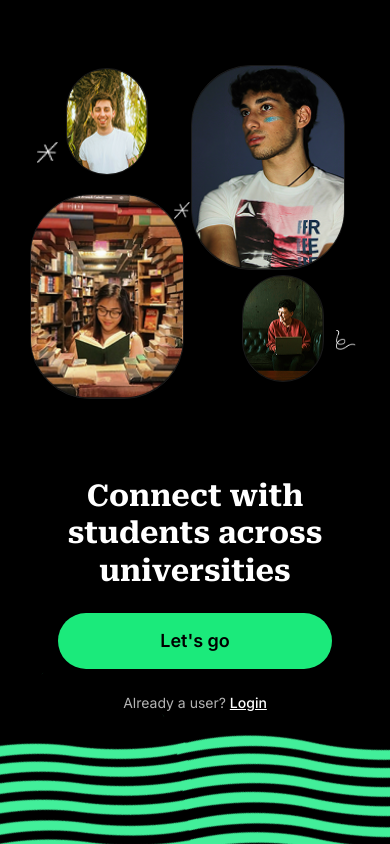
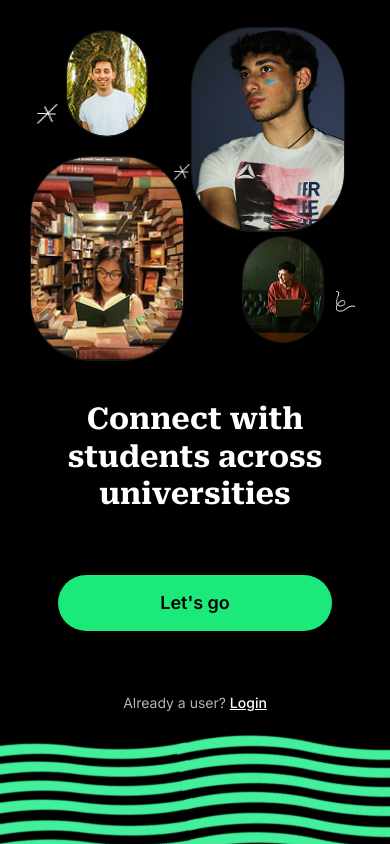
Before and after one commit to swapnilgupta14/citadel-web-fe, a React (Vite) app: page /connect in a window 390 px wide. Built offline with nearby package versions, Linux system fonts and the light colour scheme; no server answers.

Commit message:
style: update layout properties in ConnectPage for improved responsiveness and visual consistency

```diff
--- a/src/pages/ConnectPage.tsx
+++ b/src/pages/ConnectPage.tsx
@@ -13,7 +13,7 @@ export const ConnectPage = ({ onContinue }: ConnectPageProps) => {
   return (
     <div className="relative flex h-full flex-col bg-background overflow-hidden">
       <div className="flex flex-col flex-1 relative z-10 min-h-0 pb-4">
-        <div className="flex-1 flex items-center justify-center relative px-4 py-4 min-h-0">
+        <div className="min-h-[22rem] flex items-center justify-center relative px-4 py-4">
           <ImageGrid
             initial={{ opacity: 0, scale: 0.9 }}
             animate={{ opacity: 1, scale: 1 }}
@@ -22,7 +22,7 @@ export const ConnectPage = ({ onContinue }: ConnectPageProps) => {
           />
         </div>
 
-        <div className="flex flex-col justify-between px-6 py-4 pb-10 items-center gap-6 min-h-fit">
+        <div className="flex-1 flex flex-col justify-between px-6 py-4 pb-10 items-center gap-6 min-h-0">
           <div className="flex flex-col items-center">
             <h1 className="text-3xl sm:text-4xl leading-tight font-bold text-text-primary text-center font-serif">
               Connect with students across universities
```
